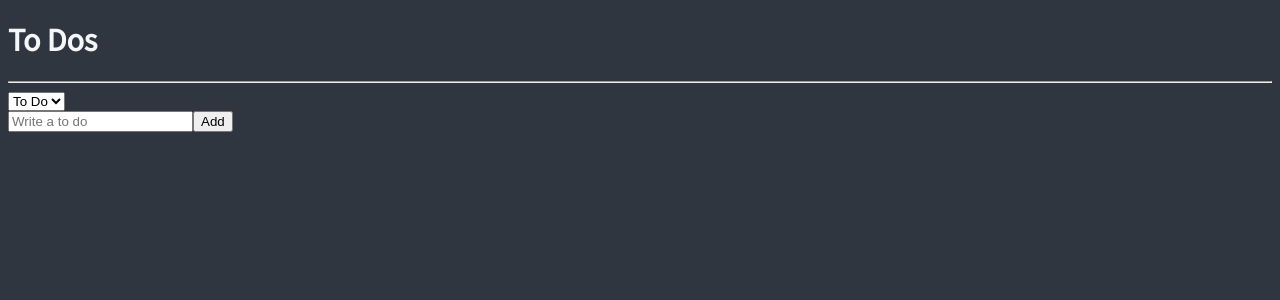
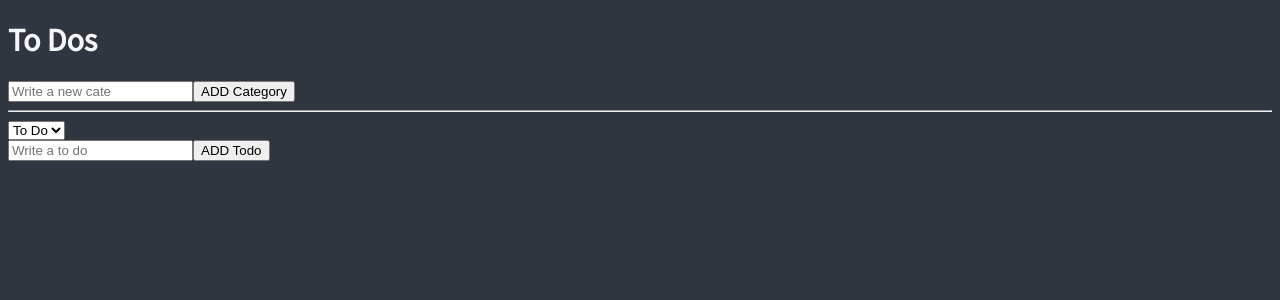
Before and after one commit to joyjsmun/react-todo-app, a React (Create React App) app: page / in a window 1280 px wide. Shown: the top 300 px of the page. Built offline with nearby package versions, Linux system fonts and the light colour scheme.

Commit message:
added two function

```diff
--- /dev/null
+++ b/src/Components/CreateCategory.tsx
@@ -0,0 +1,27 @@
+import { useForm } from "react-hook-form";
+import { useRecoilState} from "recoil";
+import { categoryState } from "./atoms";
+
+interface ICategory{
+    newCate:string;
+}
+
+function CreateCategory(){
+    const [category, setCategory] = useRecoilState(categoryState)
+    const {register,handleSubmit,setValue} = useForm<ICategory>();
+    const handleValid = ({newCate}:ICategory) => {
+        console.log("newcate",newCate);
+        setCategory(newCate as any);
+        console.log("nowCate",category);
+        setValue("newCate","");
+    };
+    return (
+        <form onSubmit={handleSubmit(handleValid)}>
+            <input {...register("newCate")}
+            placeholder="Write a new cate" />
+            <button>ADD Category</button>
+        </form>
+    )
+}
+
+export default CreateCategory;
--- a/src/Components/CreateToDo.tsx
+++ b/src/Components/CreateToDo.tsx
@@ -1,22 +1,25 @@
+import { useEffect, useState } from "react";
 import { useForm } from "react-hook-form";
 import { useRecoilValue, useSetRecoilState } from "recoil";
+import { text } from "stream/consumers";
 import { categoryState, toDoState } from "../Components/atoms"
 
 interface IForm {
   toDo: string;
 }
 
+
 function CreateToDo() {
   const setToDos = useSetRecoilState(toDoState);
   const category = useRecoilValue(categoryState);
   const { register, handleSubmit, setValue } = useForm<IForm>();
   const handleValid = ({ toDo }: IForm) => {
-    setToDos((oldToDos) => [
-      { text: toDo, id: Date.now(), category },
-      ...oldToDos,
-    ]);
+    // setToDos((oldToDos) => [
+    //   { text: toDo, id: Date.now(), category },
+    //   ...oldToDos]);
     setValue("toDo", "");
   };
+
   return (
     <form onSubmit={handleSubmit(handleValid)}>
       <input
@@ -25,7 +28,7 @@ function CreateToDo() {
         })}
         placeholder="Write a to do"
       />
-      <button>Add</button>
+      <button>ADD Todo</button>
     </form>
   );
 }
--- a/src/Components/ToDoList.tsx
+++ b/src/Components/ToDoList.tsx
@@ -1,6 +1,8 @@
-import React from "react";
+import { type } from "os";
+import React, { useEffect, useState } from "react";
 import { useRecoilState, useRecoilValue } from "recoil";
 import { Categories, categoryState, toDoSelector } from "../Components/atoms"
+import CreateCategory from "./CreateCategory";
 import CreateToDo from "./CreateToDo";
 import ToDo from "./ToDo";
 
@@ -11,9 +13,14 @@ function ToDoList() {
     setCategory(event.currentTarget.value as any);
   };
   console.log(toDos);
+  localStorage.setItem(category,JSON.stringify(toDos));
+  const saved = localStorage.getItem("DONE");
+  /// need to figure out!!!
+
   return (
     <div>
       <h1>To Dos</h1>
+      <CreateCategory />
       <hr />
       <select value={category} onInput={onInput}>
         <option value={Categories.TO_DO}>To Do</option>
@@ -24,6 +31,7 @@ function ToDoList() {
       {toDos?.map((toDo) => (
         <ToDo key={toDo.id} {...toDo} />
       ))}
+
     </div>
   );
 }
```
